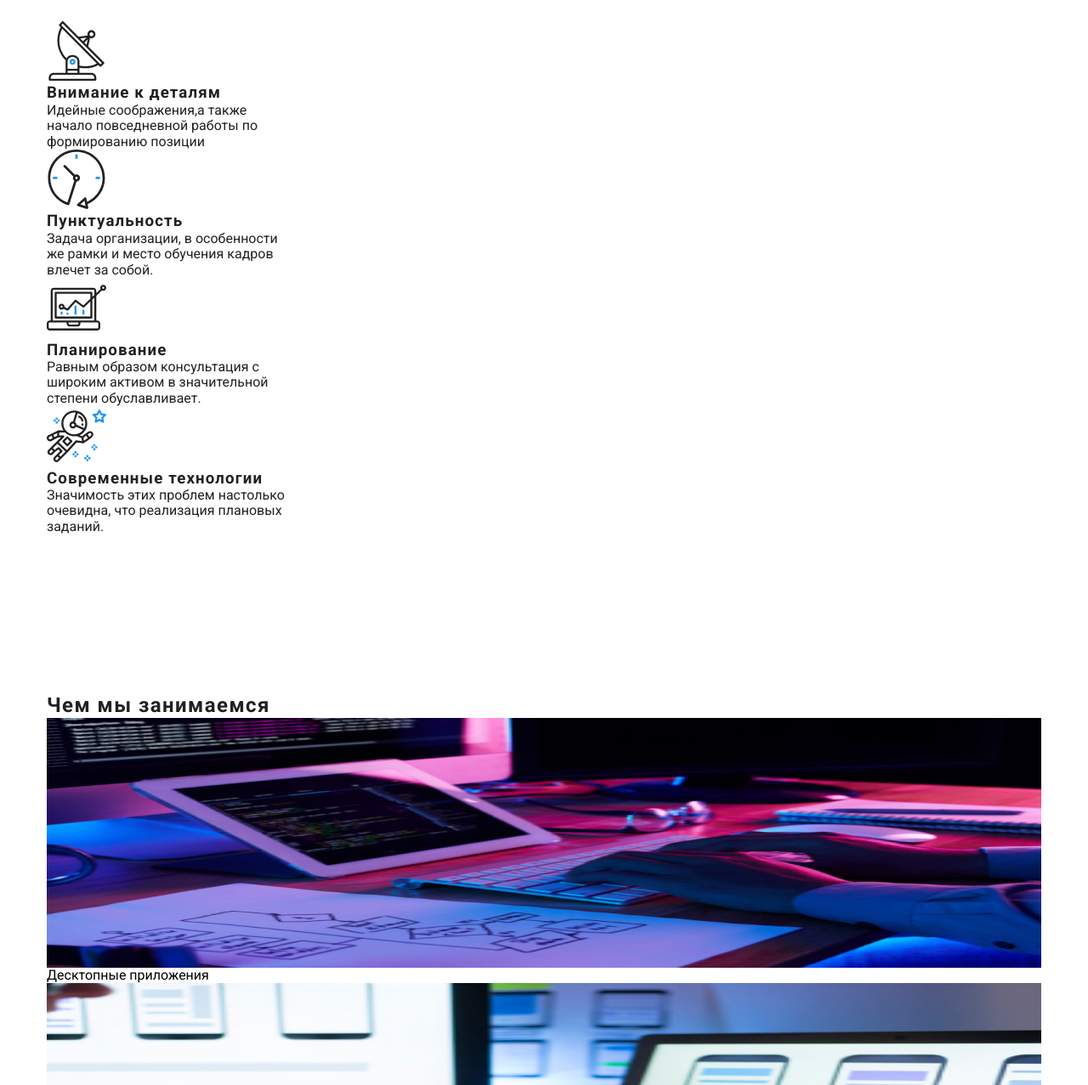
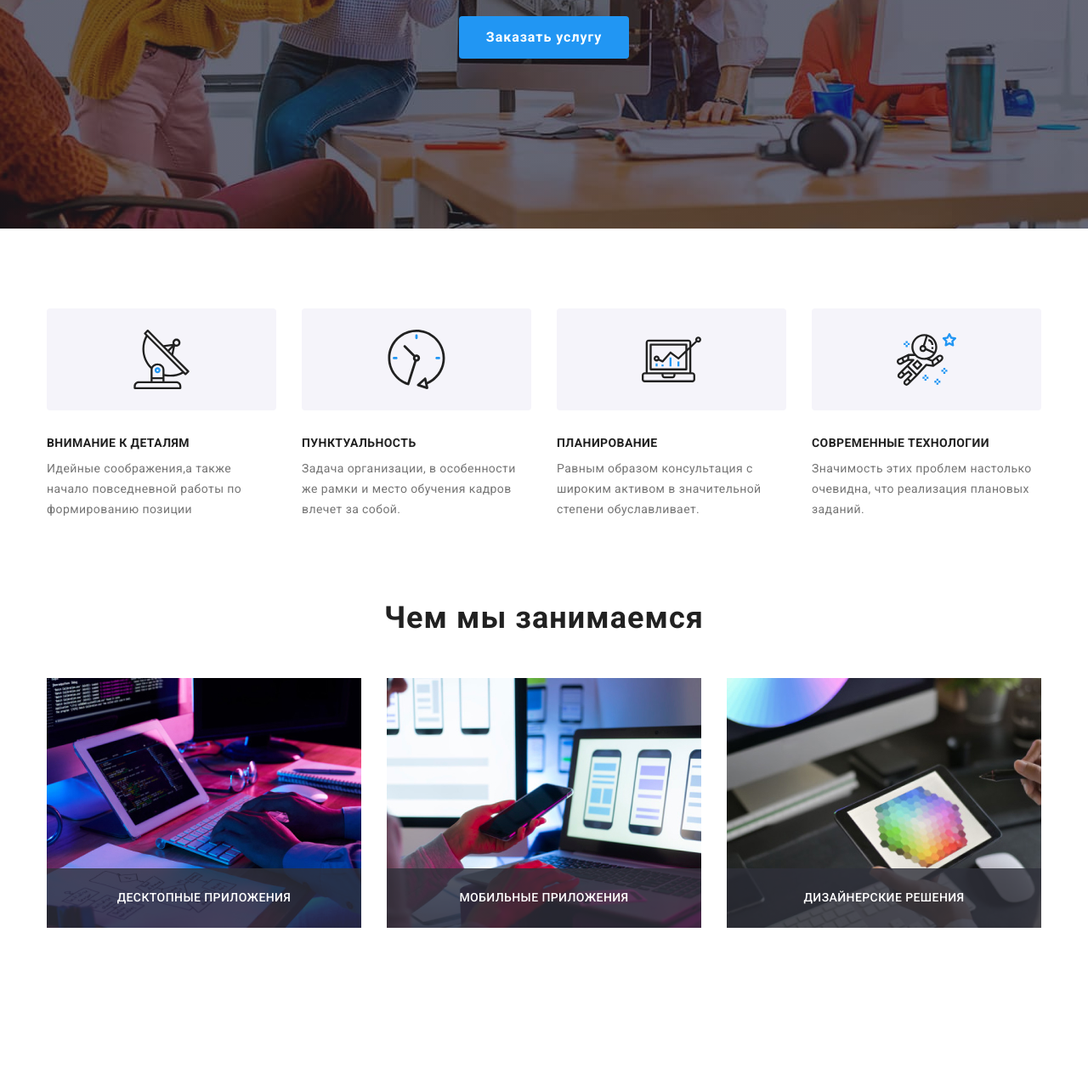
Before and after one commit to SofiaKharchenko/goit-markup-hw-07, a plain HTML site: page index.html in a window 1280 px wide. Shown: the part 412-1689 px from the top of the page at 85% size. Drawn offline with Linux system fonts and the light colour scheme.

Commit message:
we doing+advantages

```diff
--- a/scss/components/studio/_advantages.scss
+++ b/scss/components/studio/_advantages.scss
@@ -0,0 +1,48 @@
+.section-advantages {
+  background-color: white;
+  padding-top: 94px;
+  padding-bottom: 94px;
+}
+
+.advantages-paragraph,
+.advantages-img {
+  display: flex;
+}
+
+.advantages-paragraph .advantages-item {
+  flex-basis: calc(100% / 4);
+}
+
+.advantages-item {
+  &:not(:last-child) {
+    margin-right: 30px;
+  }
+}
+.adv-icons {
+  background-color: var(--team-background);
+  width: 270px;
+  height: 120px;
+  display: flex;
+  justify-content: center;
+  align-items: center;
+  margin-bottom: 30px;
+  border-radius: 4px;
+}
+
+.advantages {
+  color: var(--black-text);
+  font-weight: 700;
+  font-size: 14px;
+  line-height: 1.17;
+  letter-spacing: 0.03em;
+  text-transform: uppercase;
+  margin-bottom: 10px;
+}
+
+.text-advantages {
+  color: var(--grey-text);
+  font-weight: 400;
+  font-size: 14px;
+  line-height: 1.71;
+  letter-spacing: 0.03em;
+}
--- a/scss/components/studio/_hero.scss
+++ b/scss/components/studio/_hero.scss
@@ -0,0 +1,42 @@
+.hero {
+  background-color: var(--hero-background);
+  background-image: linear-gradient(
+      to right,
+      rgba(47, 48, 58, 0.4),
+      rgba(47, 48, 58, 0.4)
+    ),
+    url(../images/header_img.jpg);
+  background-repeat: no-repeat;
+  background-size: cover;
+  background-position: center;
+  height: 600px;
+  max-width: 1600px;
+  margin-left: auto;
+  margin-right: auto;
+  color: var(--white-text);
+  text-align: center;
+  padding-top: 200px;
+  padding-bottom: 200px;
+}
+
+.hero-btn {
+  border: var(--blue-text);
+  background: var(--blue-text);
+  color: var(--white-text);
+  font-family: 'Roboto', sans-serif;
+  font-weight: 700;
+  font-size: 16px;
+  line-height: 1.87;
+  letter-spacing: 0.06em;
+  margin-top: 30px;
+  padding: 10px 32px;
+  border-radius: 4px;
+}
+
+.title {
+  text-transform: uppercase;
+  font-weight: 900;
+  font-size: 44px;
+  line-height: 1.36;
+  letter-spacing: 0.06em;
+}
--- a/scss/components/studio/_we-doing.scss
+++ b/scss/components/studio/_we-doing.scss
@@ -0,0 +1,42 @@
+.advantages-img .img-items {
+  flex-basis: calc(100% / 3);
+  margin-top: 50px;
+}
+.we-doing {
+  background-color: white;
+  padding-top: 0;
+  padding-bottom: 94px;
+}
+.sect-header {
+  color: var(--black-text);
+  font-weight: 700;
+  font-size: 36px;
+  line-height: 1.17;
+  letter-spacing: 0.03em;
+  text-align: center;
+}
+
+.img-items {
+  &:not(:last-child) {
+    margin-right: 30px;
+  }
+}
+.advantages-thumb {
+  position: relative;
+  height: 294px;
+}
+.adv-img-text {
+  position: absolute;
+  bottom: 0;
+  width: 100%;
+  font-weight: 500;
+  font-size: 14px;
+  line-height: 1.14;
+  letter-spacing: 0.03em;
+  text-transform: uppercase;
+  text-align: center;
+  padding-top: 27px;
+  padding-bottom: 27px;
+  color: var(--white-text);
+  background-color: rgba(47, 48, 58, 0.8);
+}
--- a/scss/utils/_variables.scss
+++ b/scss/utils/_variables.scss
@@ -11,4 +11,5 @@
   --clients-svg: rgba(175, 177, 184, 1);
   --footer-bg-items: rgba(255, 255, 255, 0.1);
   --modal-btn: rgba(33, 150, 243);
+  --white-text-op60: rgba(255, 255, 255, 0.6);
 }
```
Also changed, not shown: css/main.css, css/main.min.css, 2 other files.
